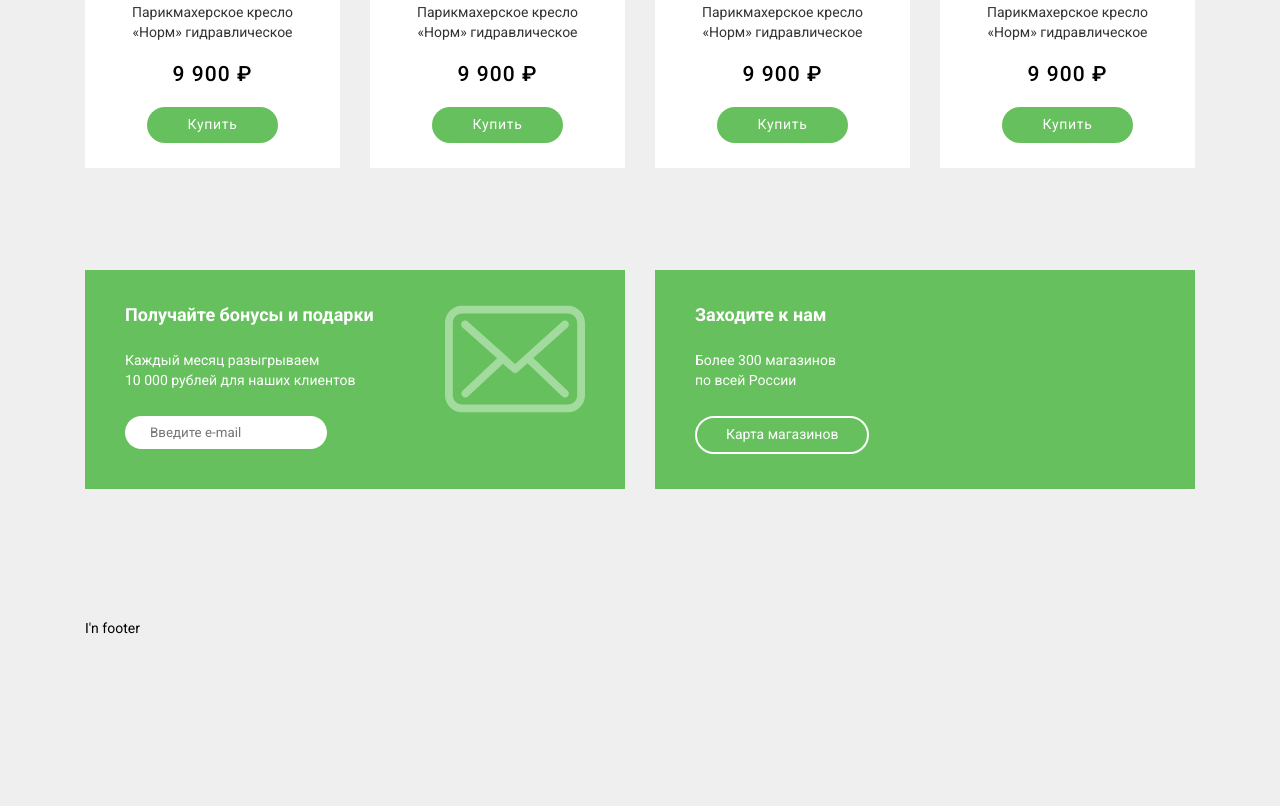
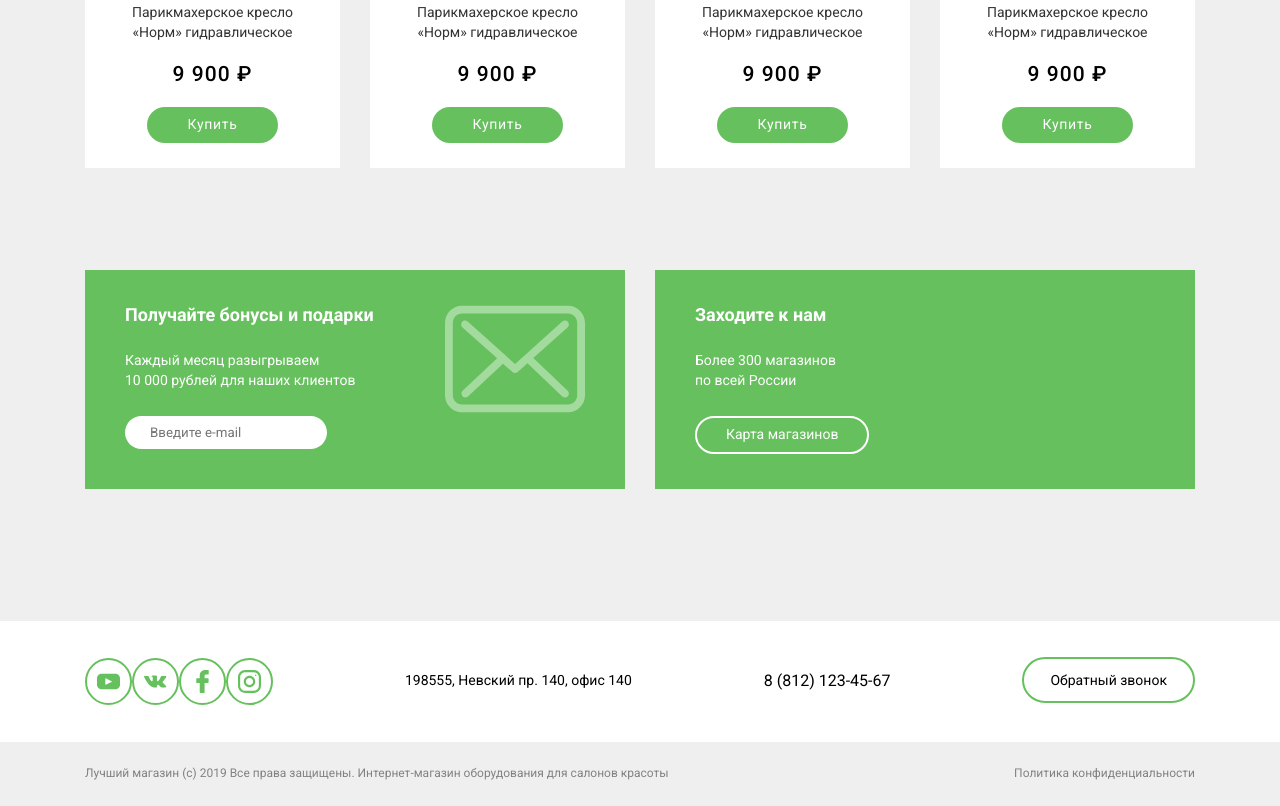
Before and after one commit to Vladislav0510/relvise-site, a plain HTML site: page index.html in a window 1280 px wide. Shown: the part 1222-2028 px from the top of the page. Before the commit the page ends 1857 px from the top, so only its background shows below. Drawn offline with Linux system fonts and the light colour scheme.

Commit message:
added footer + adaptiv

```diff
--- a/css/bonuses/bonuses.scss
+++ b/css/bonuses/bonuses.scss
@@ -3,6 +3,9 @@
 
 .bonuses {
   padding: 32px 0 132px 0;
+  @media (max-width: 498px) {
+    padding: 32px 0 80px 0;
+  }
 }
 
 .bonuses__container {
@@ -10,12 +13,19 @@
 
 .bonuses__body {
   display: flex;
-  margin: 0 -15px;
+  margin: 0 -15px -15px;
+  flex-wrap: wrap;
 }
 
 .bonuses__column {
   flex: 0 1 50%;
-  padding: 0 15px;
+
+  padding: 0 15px 15px;
+  @media (max-width: 1049px) {
+    &{
+      flex: 0 1 100%;
+    }
+  }
 }
 
 .bonuses__item {
@@ -72,9 +82,11 @@
   padding: 9px 29px;
   line-height: calc(16 / 14 * 100%);
   color: #FFFFFF;
-
+  transition-duration: 1s;
   &:hover {
     text-decoration: underline;
+    background: #EFEFEF;
+    color: #66C05D;
   }
 
 
--- /dev/null
+++ b/css/footer/footer__location/location.scss
@@ -0,0 +1,71 @@
+.footer__location{
+  background: #FFFFFF;
+}
+.location{}
+.location__container{
+  display: flex;
+  flex-wrap: wrap;
+  min-height: 121px;
+  align-items: center;
+  justify-content: space-between;
+
+
+}
+
+.location__networks{}
+.networks{
+
+}
+.networks__list{
+  display: flex;
+  align-items: center;
+
+
+}
+
+.networks__item{
+  padding: 10px;
+  border: 2px solid #66C05D;
+  border-radius: 50%;
+  & img {
+    width: 23px;
+    height: 23px;
+  }
+
+}
+.networks__link{}
+.location__address{
+
+}
+.address__link{
+  line-height: calc(16/14*100%);
+  color: #000000;
+  &:hover{
+    text-decoration: underline;
+  }
+}
+.location__phone{
+
+}
+.phone__link{
+  font-size: 16px;
+  line-height: calc(19/16*100%);
+  color: inherit;
+  &:hover{
+    text-decoration: underline;
+  }
+}
+.location__call{}
+.call__link{
+  color: inherit;
+  line-height: calc(16/14*100%);
+  padding: 13px 26px;
+  background: #FFFFFF;
+  border-radius: 40px;
+  border: 2px solid #66C05D;
+  transition-duration: 1s;
+  &:hover{
+    text-decoration: underline;
+     border: 2px solid gold;
+  }
+}
--- /dev/null
+++ b/css/footer/footer__privacy/privacy.scss
@@ -0,0 +1,20 @@
+.footer__privacy{
+  background: #EFEFEF;
+}
+.privacy{}
+.privacy__container{
+  display: flex;
+  min-height: 64px;
+  align-items: center;
+  justify-content: space-between;
+}
+.privacy__info{
+  color: #828282;
+  font-size: 12px;
+  line-height: calc(14/12*100%)
+}
+.privacy__polisy{
+  color: #828282;
+  font-size: 12px;
+  line-height: calc(14/12*100%);
+}
--- a/css/offers/offers.scss
+++ b/css/offers/offers.scss
@@ -3,6 +3,11 @@
 
 .offers {
   padding: 70px 0;
+  @media (max-width: 1049px) {
+    &{
+      padding: 70px 0 50px 0;
+    }
+  }
 }
 
 .offers__container {
@@ -24,12 +29,23 @@
 
 .offers__body {
   display: flex;
-  margin: 0 -15px;
+  flex-wrap: wrap;
+  margin: 0 -15px -15px;
 }
 
 .offers__column {
-  padding: 0 15px;
+  padding: 0 15px 15px;
   flex: 0 1 25%;
+  @media (max-width: 1049px) {
+    &{
+      flex: 0 1 50%;
+    }
+  }
+  @media (max-width: 498px) {
+    &{
+      flex: 0 1 100%;
+    }
+  }
 }
 
 .offers__item {
@@ -81,7 +97,10 @@
   color: #FFFFFF;
   letter-spacing: 0.05em;
   padding: 10px 40px;
+  transition-duration: 1s;
   &:hover{
     text-decoration: underline;
+    background: #EFEFEF;
+    color: #66C05D;
   }
 }
--- a/css/style.scss
+++ b/css/style.scss
@@ -4,6 +4,8 @@
 @import "main-block/main-block";
 @import "offers/offers";
 @import "bonuses/bonuses";
+@import "footer/footer__location/location";
+@import "footer/footer__privacy/privacy";
 
 .wrapper{
   min-height: 100%;
--- a/index.html
+++ b/index.html
@@ -180,7 +180,9 @@
                                     10 000 рублей для наших клиентов
                                 </div>
                                 <div class="item-bonuses__input">
-                                    <input placeholder="Введите e-mail" type="email">
+                                    <label>
+                                        <input placeholder="Введите e-mail" type="email">
+                                    </label>
                                 </div>
                             </div>
                             <div class="item-bonuses__image">
@@ -196,7 +198,7 @@
                                     по всей России
                                 </div>
 
-                                    <a href="#" class="item-bonuses__link">Карта магазинов</a>
+                                <a href="#" class="item-bonuses__link">Карта магазинов</a>
 
                             </div>
                         </div>
@@ -206,8 +208,62 @@
         </section>
     </main>
     <footer class="footer">
-        <div class="footer__container _container">
-            I'n footer
+        <div class="footer__location location">
+            <div class="location__container _container">
+                <div class="location__networks networks">
+<!--                    тут я добавил класс клонок только для картинок а надо для всех чтобы
+расставить как флекс элементы-->
+                    <div class="networks__list">
+                        <div class="column">
+                            <div class="networks__item">
+                                <a href="#" class="networks__link">
+                                    <img src="img/footer/1.svg" alt="youtube">
+                                </a>
+                            </div>
+                        </div>
+                        <div class="column">
+                            <div class="networks__item">
+                                <a href="#" class="networks__link">
+                                    <img src="img/footer/2.svg" alt="vk">
+                                </a>
+                            </div>
+                        </div>
+                        <div class="column">
+                            <div class="networks__item">
+                                <a href="#" class="networks__link">
+                                    <img src="img/footer/3.svg" alt="facebook">
+                                </a>
+                            </div>
+                        </div>
+                        <div class="column">
+                            <div class="networks__item">
+                                <a href="#" class="networks__link">
+                                    <img src="img/footer/4.svg" alt="instagram">
+                                </a>
+                            </div>
+                        </div>
+                    </div>
+                </div>
+                <div class="location__address adress">
+                    <a href="#" class="address__link">198555, Невский пр. 140, офис 140</a>
+                </div>
+                <div class="location__phone phone">
+                    <a href="#" class="phone__link">8 (812) 123-45-67</a>
+                </div>
+                <div class="location__call call">
+                    <a href="#" class="call__link">Обратный звонок</a>
+                </div>
+            </div>
+        </div>
+        <div class="footer__privacy privacy">
+            <div class="privacy__container _container">
+                <div class="privacy__info">
+                    Лучший магазин (с) 2019 Все права защищены. Интернет-магазин оборудования для салонов красоты
+                </div>
+                <div class="privacy__polisy">
+                    Политика конфиденциальности
+                </div>
+            </div>
         </div>
     </footer>
 </div>
```
Also changed, not shown: css/footer/footer__location/location.css (added), css/footer/footer__privacy/privacy.css (added), css/style.css, img/footer/1.svg (added), img/footer/2.svg (added), img/footer/3.svg (added), img/footer/4.svg (added), 3 other files.
